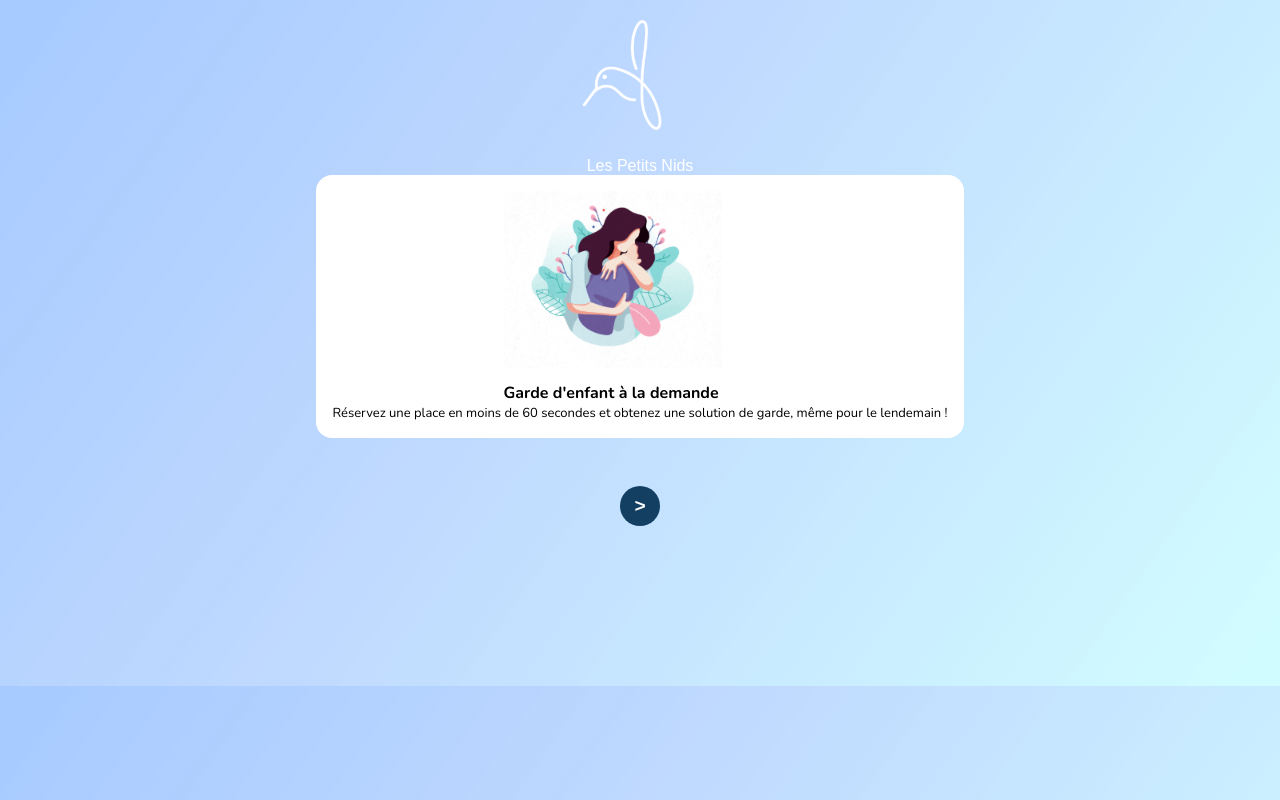
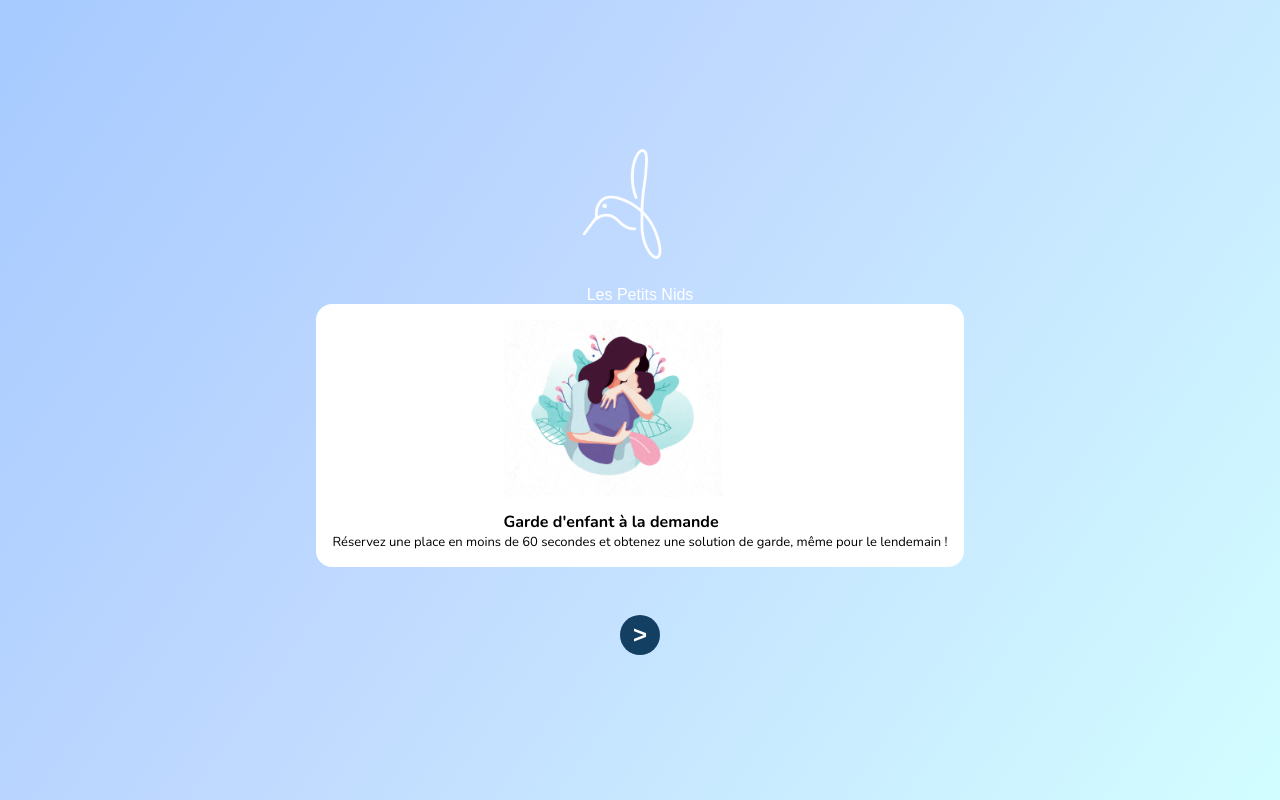
Before and after one commit to naiiipan44/Les-Petits-Nids, a React (Vite) app in the folder client/: page / in a window 1280 px wide. Built offline with nearby package versions, Linux system fonts and the light colour scheme; a web font is replaced by a local one.

Commit message:
resized the higher than symbol of the button

```diff
--- a/client/src/pages/Landingpage.css
+++ b/client/src/pages/Landingpage.css
@@ -1,6 +1,6 @@
 .landing-page {
   /*background: linear-gradient(#76a3f6, #83a9ef, #cdfcff);*/
-  margin-bottom: 9rem;
+  /*margin-bottom: 20rem;*/
   display: flex;
   flex-direction: column;
   align-items: center;
@@ -14,7 +14,7 @@
 
 .white-painting {
   background-color: white;
-  margin-bottom: 5rem;
+  /*margin-bottom: 5rem;*/
   border-radius: 1rem;
   display: flex;
   flex-direction: column;
@@ -63,12 +63,15 @@
   color: white;
   border: none;
   border-radius: 50%;
-  font-size: 1.5rem;
   font-weight: bold;
   display: flex;
   align-items: center;
   justify-content: center;
   cursor: pointer;
+}
+
+button.round-button {
+  font-size: 1.5rem;
 }
 
 .round-button:hover {
@@ -83,8 +86,8 @@
 @media screen and (max-width: 380px), screen /* and (max-width: 854px) */ {
   .landing-page {
     padding: 1rem;
-    min-height: auto;
-    /*background: linear-gradient(#76a3f6, #83a9ef);*/
+    /*min-height: auto;*/
+    /*background: linear-gradient(#76a3f6, #83a9ef); */
   }
 
   .white-painting {
```
